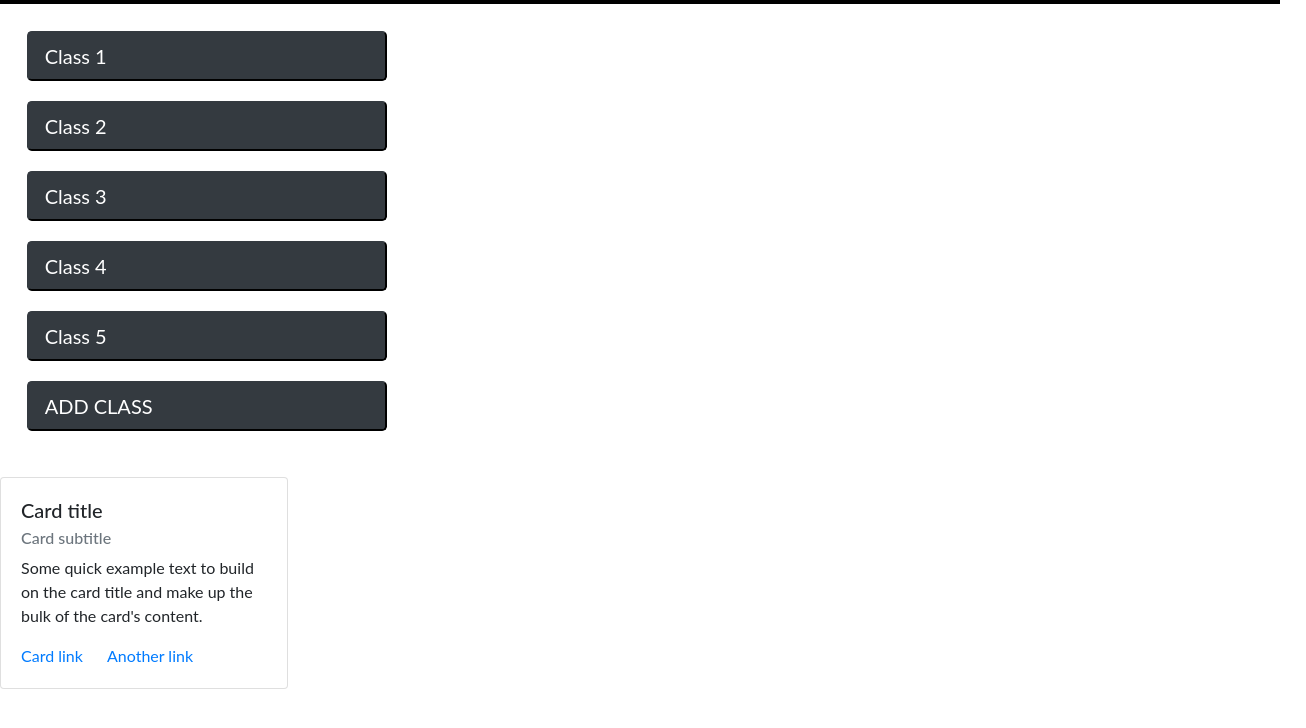
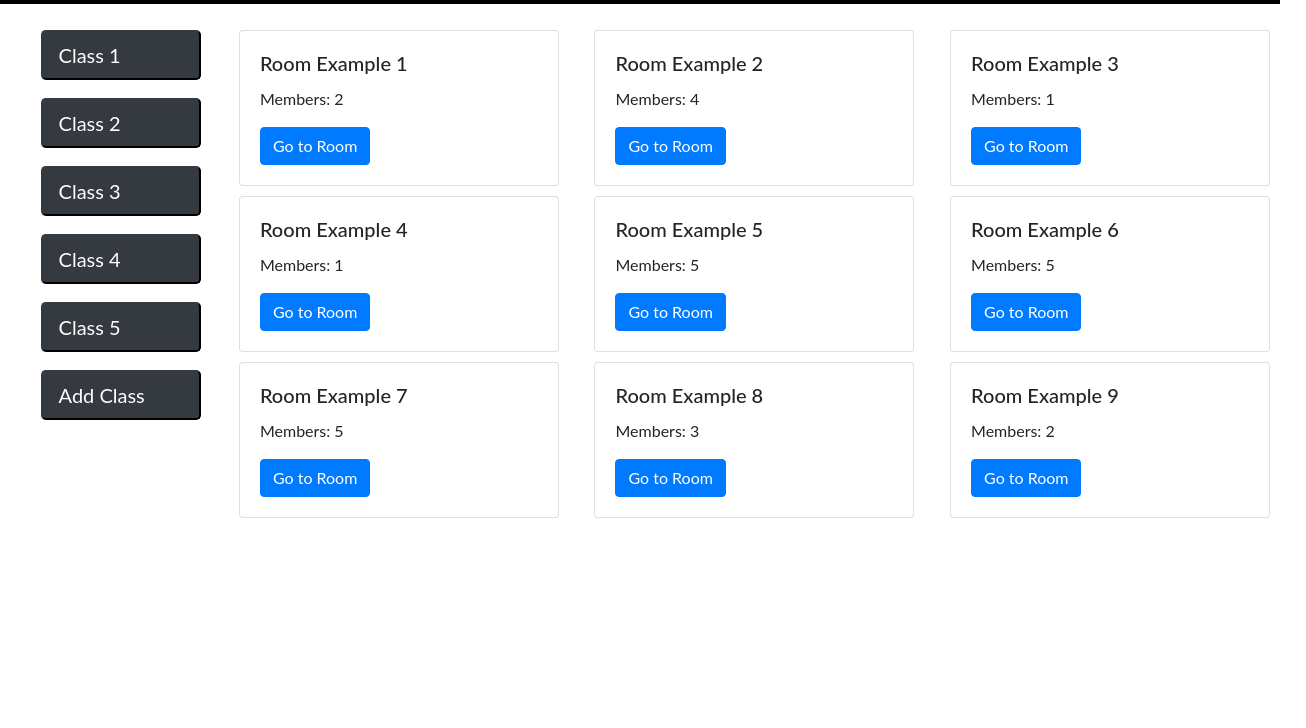
Before and after one commit to themarcoliang/onlineversity, a website: page frontend/home.html in a window 1280 px wide. Shown: the part 46-774 px from the top of the page, 1306 px wide, since content can reach past the window. Drawn offline with nearby package versions, Linux system fonts and the light colour scheme.

Commit message:
home finished

```diff
--- a/frontend/home.html
+++ b/frontend/home.html
@@ -15,7 +15,13 @@
             border-top: 50px solid #000;
         }
 
+        #buttons {
+          text-align:left; margin-bottom:10px; width:120pt;
+        }
 
+        #cards {
+          margin-bottom:10px; width: 20rem
+        }
     </style>
 
   </head>
@@ -25,26 +31,120 @@
       <h1 style="color:white; position:absolute; top:8pt; left: 2%; font-size:20pt;"><b>ONLINE</b>VERSITY</h1>
     </div>
 
-    <div>
-      <div class="btn-group-vertical" style="margin:20pt">
-          <button type="button" class="btn-dark btn-lg" style="width:250%; margin-bottom:15pt; text-align: left">Class 1</button>
-          <button type="button" class="btn-dark btn-lg" style="width:250%; margin-bottom:15pt; text-align: left">Class 2</button>
-          <button type="button" class="btn-dark btn-lg" style="width:250%; margin-bottom:15pt; text-align: left">Class 3</button>
-          <button type="button" class="btn-dark btn-lg" style="width:250%; margin-bottom:15pt; text-align: left">Class 4</button>
-          <button type="button" class="btn-dark btn-lg" style="width:250%; margin-bottom:15pt; text-align: left">Class 5</button>
-          <button type="button" class="btn-dark btn-lg" style="width:250%; margin-bottom:15pt; text-align: left">ADD CLASS</button>
+
+  <div class = "container-fluid" style="margin:2%">
+    <div class="row">
+        <div class="col-2">
+            <div class="btn-group-vertical">
+                <button type="button" class="btn-dark btn-lg btn-block" id="buttons">Class 1</button>
+                <button type="button" class="btn-dark btn-lg btn-block" id="buttons">Class 2</button>
+                <button type="button" class="btn-dark btn-lg btn-block" id="buttons">Class 3</button>
+                <button type="button" class="btn-dark btn-lg btn-block" id="buttons">Class 4</button>
+                <button type="button" class="btn-dark btn-lg btn-block" id="buttons">Class 5</button>
+                <button type="button" class="btn-dark btn-lg btn-block" id="buttons">Add Class</button>
+            </div>
+        </div>
+
+        <div class="col">
+            <div class = "row">
+                <div class="card" id="cards">
+                  <div class="card-body">
+                    <h5 class="card-title">Room Example 1</h5>
+                    <p class="card-text">Members: 2</p>
+                    <a href="#" class="btn btn-primary">Go to Room</a>
+                  </div>
+                </div>
+            </div>
+
+            <div class = "row">
+                <div class="card" id="cards">
+                    <div class="card-body">
+                      <h5 class="card-title">Room Example 4</h5>
+                      <p class="card-text">Members: 1</p>
+                      <a href="#" class="btn btn-primary">Go to Room</a>
+                    </div>
+                </div>
+            </div>
+
+            <div class = "row">
+                <div class="card" id="cards">
+                    <div class="card-body">
+                      <h5 class="card-title">Room Example 7</h5>
+                      <p class="card-text">Members: 5</p>
+                      <a href="#" class="btn btn-primary">Go to Room</a>
+                    </div>
+                </div>
+            </div>
+
+        </div>
+
+        <div class="col">
+            <div class = "row">
+                <div class="card" id="cards">
+                  <div class="card-body">
+                    <h5 class="card-title">Room Example 2</h5>
+                    <p class="card-text">Members: 4</p>
+                    <a href="#" class="btn btn-primary">Go to Room</a>
+                  </div>
+                </div>
+            </div>
+
+            <div class = "row">
+                <div class="card" id="cards">
+                    <div class="card-body">
+                      <h5 class="card-title">Room Example 5</h5>
+                      <p class="card-text">Members: 5</p>
+                      <a href="#" class="btn btn-primary">Go to Room</a>
+                    </div>
+                </div>
+            </div>
+
+            <div class = "row">
+                <div class="card" id="cards">
+                    <div class="card-body">
+                      <h5 class="card-title">Room Example 8</h5>
+                      <p class="card-text">Members: 3</p>
+                      <a href="#" class="btn btn-primary">Go to Room</a>
+                    </div>
+                </div>
+            </div>
+        </div>
+
+        <div class="col">
+            <div class = "row">
+                <div class="card" id="cards">
+                  <div class="card-body">
+                    <h5 class="card-title">Room Example 3</h5>
+                    <p class="card-text">Members: 1</p>
+                    <a href="#" class="btn btn-primary">Go to Room</a>
+                  </div>
+                </div>
+            </div>
+
+            <div class = "row">
+                <div class="card" id="cards">
+                    <div class="card-body">
+                      <h5 class="card-title">Room Example 6</h5>
+                      <p class="card-text">Members: 5</p>
+                      <a href="#" class="btn btn-primary">Go to Room</a>
+                    </div>
+                </div>
+            </div>
+
+            <div class = "row">
+                <div class="card" id="cards">
+                    <div class="card-body">
+                      <h5 class="card-title">Room Example 9</h5>
+                      <p class="card-text">Members: 2</p>
+                      <a href="#" class="btn btn-primary">Go to Room</a>
+                    </div>
+                </div>
+            </div>
+
+        </div>
+
       </div>
-
-      <div class="card" style="width: 18rem;">
-          <div class="card-body">
-            <h5 class="card-title">Card title</h5>
-            <h6 class="card-subtitle mb-2 text-muted">Card subtitle</h6>
-            <p class="card-text">Some quick example text to build on the card title and make up the bulk of the card's content.</p>
-            <a href="#" class="card-link">Card link</a>
-            <a href="#" class="card-link">Another link</a>
-          </div>
-        </div>
-      </div>
+  </div>
 
     <!-- Optional JavaScript -->
     <!-- jQuery first, then Popper.js, then Bootstrap JS -->
@@ -53,6 +153,6 @@
     <script src="https://stackpath.bootstrapcdn.com/bootstrap/4.1.3/js/bootstrap.min.js" integrity="sha384-ChfqqxuZUCnJSK3+MXmPNIyE6ZbWh2IMqE241rYiqJxyMiZ6OW/JmZQ5stwEULTy" crossorigin="anonymous"></script>
     <script src="https://www.gstatic.com/firebasejs/5.5.0/firebase.js"></script>
     <script src="../firebaseAuthenticate.js" type="text/javascript"></script>
-    <script src="./home.js" type="text/javascript"></script>
+    <!-- <script src="./home.js" type="text/javascript"></script> -->
   </body>
 </html>
--- a/speech.js
+++ b/speech.js
@@ -1,7 +1,7 @@
 var recognition = new (window.SpeechRecognition || window.webkitSpeechRecognition || window.mozSpeechRecognition || window.msSpeechRecognition)();
 recognition.lang = 'en-US';
 recognition.interimResults = false;
-//recognition.continuous = true;
+recognition.continuous = true;
 recognition.maxAlternatives = 5;
 
 var text = document.querySelector('#text');
```
Also changed, not shown: frontend/home.js (+8 -0 lines), frontend/sign_in.html (+4 -4 lines).
